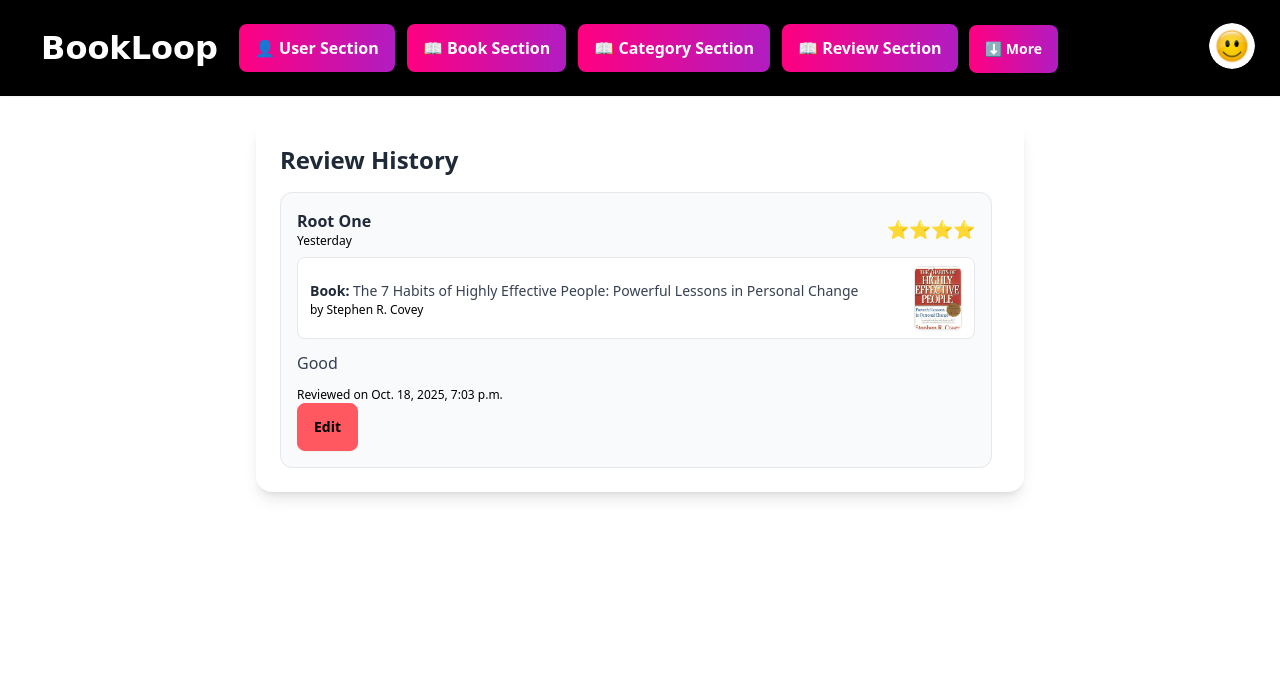
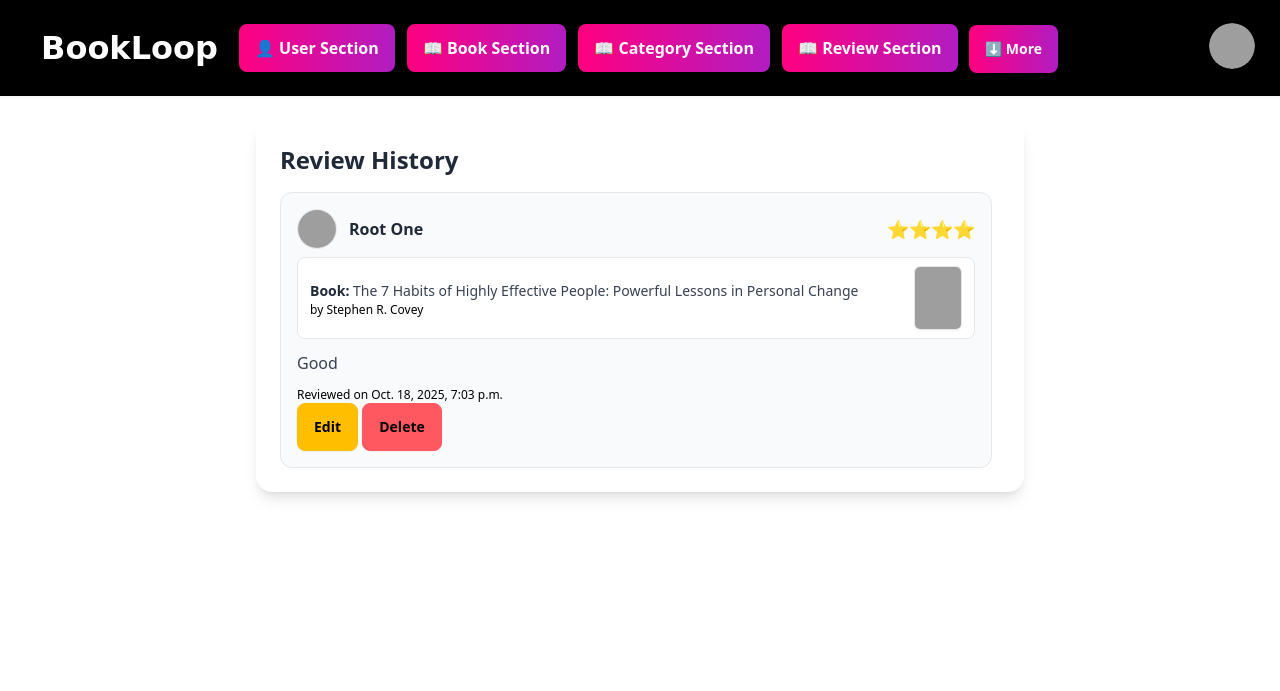
Before and after one commit to Arannamoy-Mondal/BookLoop, a Django app: page /review/review_history in a window 1280 px wide. Shown: the top 691 px of the page. Run offline with Django 5.2, Linux system fonts and the light colour scheme; a user stored in the database is signed in; data comes from the database, SQL or seed files in the repository; both versions use the stored data as it was after the commit; some libraries are stand-ins or nearby versions; some web fonts are replaced; grey boxes are pictures that could not be loaded.

Commit message:
add:delete_review

```diff
--- a/reviews/admin.py
+++ b/reviews/admin.py
@@ -3,6 +3,6 @@ from .models import Review
 # Register your models here.
 
 class ReviewAdmin(admin.ModelAdmin):
-    list_display=["user__first_name","user__last_name","rating","comment","created_at"]
+    list_display=["id","user__first_name","user__last_name","rating","comment","created_at"]
 
 admin.site.register(Review,ReviewAdmin)
--- a/reviews/templates/review_history.html
+++ b/reviews/templates/review_history.html
@@ -17,10 +17,9 @@ BookLoop | Review
     <div class="border rounded-xl p-4 bg-gray-50 hover:bg-gray-100 transition">
       <div class="flex items-center justify-between mb-2">
         <div class="flex items-center space-x-3">
-          <!-- <img src="{{review.user.user_image.url}}" alt="User" class="w-10 h-10 rounded-full border" /> -->
+          <img src="{{review.user.user_acc.user_image.url}}" alt="User" class="w-10 h-10 rounded-full border" />
           <div>
             <p class="font-semibold text-gray-800">{{review.user.first_name}} {{review.user.last_name}}</p>
-            <p class="text-xs text-black">Yesterday</p>
           </div>
         </div>
         <div class="flex text-yellow-400 text-lg">
@@ -51,9 +50,10 @@ BookLoop | Review
         <p class="text-xs text-black">Reviewed on {{review.created_at}}</p>
       </div>
 
-<!-- aeysha start -->
-      <button class="btn btn-error">Edit</button>
-<!-- aeysha end-->
+      {% if review.user == user %}
+      <a class="btn btn-warning text-black">Edit</a>
+      <a href="{% url 'delete-review' review.id %}" class="btn btn-error text-black">Delete</a>
+      {% endif %}
 
     </div>
     {% endfor %}
--- a/reviews/urls.py
+++ b/reviews/urls.py
@@ -1,7 +1,8 @@
 from django.urls import path
-from .views import createReview,reviewHistory,allReviewHistory
+from .views import createReview,reviewHistory,allReviewHistory,deleteReview
 urlpatterns=[
     path("create/<int:id>",createReview,name="create_review"),
     path("review_history",reviewHistory,name="review_history"),
-    path("all_review_history",allReviewHistory,name="all_review_history")
+    path("all_review_history",allReviewHistory,name="all_review_history"),
+    path("delete_review/<int:id>",deleteReview,name="delete-review")
 ]
--- a/reviews/views.py
+++ b/reviews/views.py
@@ -12,7 +12,6 @@ def createReview(r,id):
             borrow_record=Borrow_record.objects.get(pk=id)
             book=borrow_record.book
             rating=data['rating']
-            print(rating)
             if int(rating)==5:
                 rating="⭐⭐⭐⭐⭐"
             elif int(rating)==4:
@@ -52,3 +51,12 @@ def allReviewHistory(r):
        return render(r,"review_history.html",{"reviews":reviews})
     else:
         return redirect("login")
+
+def deleteReview(r,id):
+    if r.user.is_authenticated:
+        review=Review.objects.get(pk=id)
+        if review.user==r.user:
+            review.delete()
+            redirect("all_review_history")
+        redirect("all_review_history")
+    return redirect("home")
```
Also changed, not shown: db.sqlite3, media/book_image/7_habits.jpg (deleted), media/book_image/AIMLNLP.png (deleted), media/book_image/images.jfif (deleted), media/review_image/Screenshot_From_2025-10-19_18-39-55.png (deleted), media/user_image/BookLoop_Contribution_SS.png (deleted), media/user_image/Screenshot_From_2025-10-19_18-39-55.png (deleted), media/user_image/download.jpeg (deleted), media/user_image/images.jfif (deleted), media/user_image/images.webp (deleted), media/user_image/images_YYzDXGC.webp (deleted), media/user_image/images_jwnYrkK.webp (deleted), media/user_image/uap.jpg (deleted).
